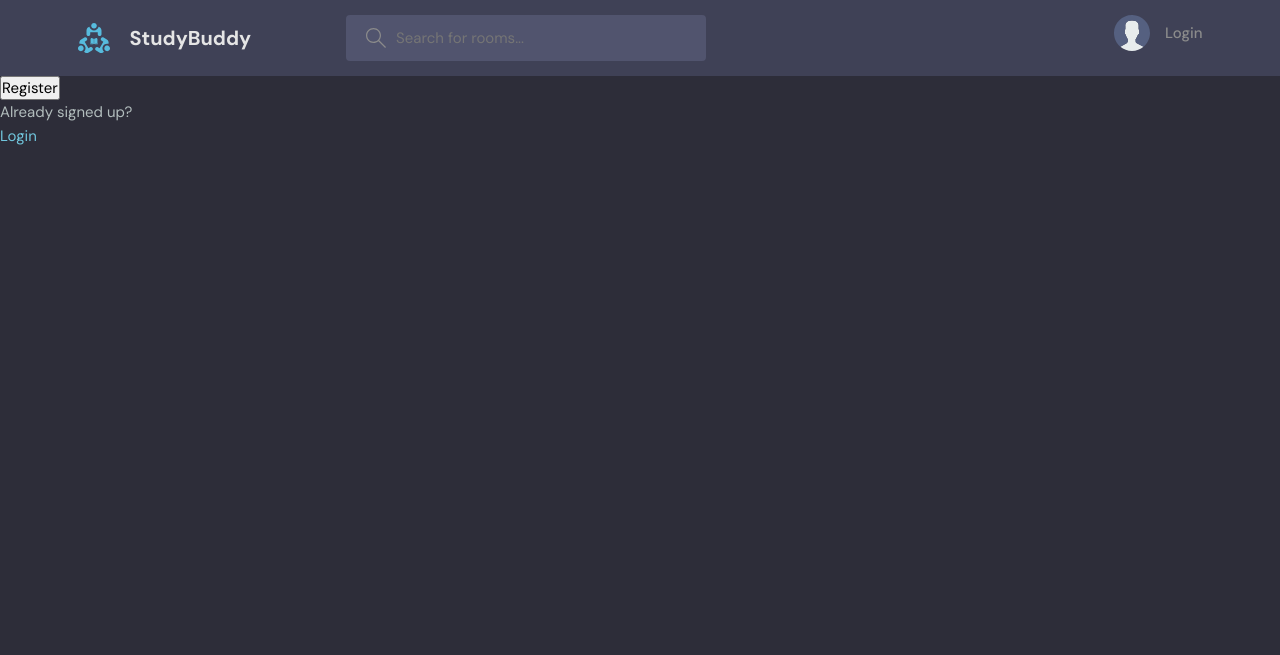
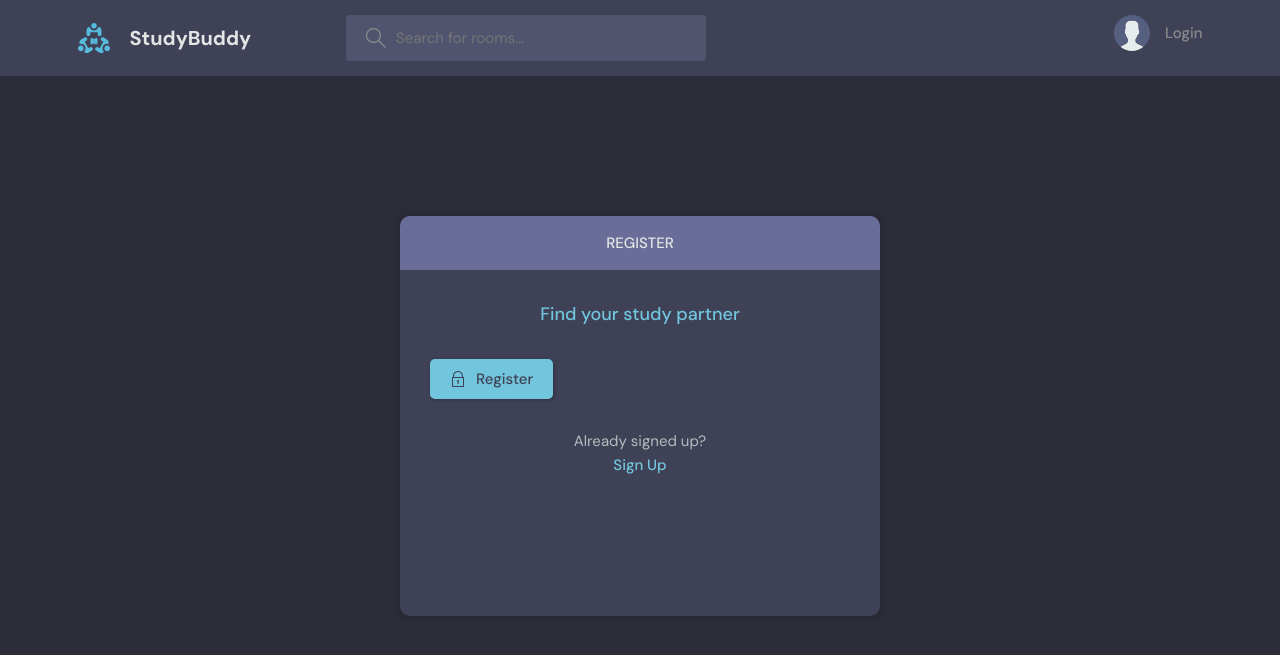
Before and after one commit to ramirocastro1995/djangoapp-studybud, a Django app: template base/templates/base/login_register.html in a window 1280 px wide. Shown: the top 655 px of the page. Run offline with Django 4.2, Linux system fonts and the light colour scheme; the template is opened without the code that fills it, so the values that code supplies are empty.

Commit message:
profile user and fixes

```diff
--- a/base/templates/base/login_register.html
+++ b/base/templates/base/login_register.html
@@ -1,37 +1,112 @@
 {% extends 'main.html' %}
 
 {% block content %}
+    <main class="auth layout">
 
-{% if page == 'login' %}
-<div>
-    <form method="POST" action="">
-        {% csrf_token %}
-        <label>Username:</label>
-        <input type = "text" name="username" placeholder="Enter Username"/>
+      {% if page == 'login' %}
+      <div class="container">
+        <div class="layout__box">
+          <div class="layout__boxHeader">
+            <div class="layout__boxTitle">
+              <h3>Login</h3>
+            </div>
+          </div>
+          <div class="layout__body">
+            <h2 class="auth__tagline">Find your study partner</h2>
 
-        <label>Password:</label>
-        <input type="password" name="password" placeholder="Enter Password"/>
+            <form class="form" action="" method = "POST">
+              {% csrf_token %}
+              <div class="form__group form__group">
+                <label for="room_name">Username</label>
+                <input id="username" name="username" type="text" placeholder="e.g. dennis_ivy" />
+              </div>
+              <div class="form__group">
+                <label for="password">Password</label>
+                <input
+                  id="password"
+                  name="password"
+                  type="password"
+                  placeholder="&bull;&bull;&bull;&bull;&bull;&bull;&bull;&bull;"
+                />
+              </div>
 
-        <input type = "submit" value="Login"/>
+              <button class="btn btn--main" type="submit">
+                <svg
+                  version="1.1"
+                  xmlns="http://www.w3.org/2000/svg"
+                  width="32"
+                  height="32"
+                  viewBox="0 0 32 32"
+                >
+                  <title>lock</title>
+                  <path
+                    d="M27 12h-1v-2c0-5.514-4.486-10-10-10s-10 4.486-10 10v2h-1c-0.553 0-1 0.447-1 1v18c0 0.553 0.447 1 1 1h22c0.553 0 1-0.447 1-1v-18c0-0.553-0.447-1-1-1zM8 10c0-4.411 3.589-8 8-8s8 3.589 8 8v2h-16v-2zM26 30h-20v-16h20v16z"
+                  ></path>
+                  <path
+                    d="M15 21.694v4.306h2v-4.306c0.587-0.348 1-0.961 1-1.694 0-1.105-0.895-2-2-2s-2 0.895-2 2c0 0.732 0.413 1.345 1 1.694z"
+                  ></path>
+                </svg>
 
-    </form>
-    <p>havent signed up yet?</p>
-    <a href = "{% url 'register' %}">Sign up</a>
-</div>
+                Login
+              </button>
+            </form>
 
-{% else %}
+            <div class="auth__action">
+              <p>Haven't signed up yet?</p>
+              <a href="{% url 'register' %}" class="btn btn--link">Sign Up</a>
+            </div>
+          </div>
+        </div>
+      </div>
+      {% else %}
+      <div class="container">
+        <div class="layout__box">
+          <div class="layout__boxHeader">
+            <div class="layout__boxTitle">
+              <h3>Register</h3>
+            </div>
+          </div>
+          <div class="layout__body">
+            <h2 class="auth__tagline">Find your study partner</h2>
 
-<div>
-    <form method="POST" action="">
-        {% csrf_token %}
-        {{form.as_p}}
+            <form class="form" action="" method = "POST">
+              {% csrf_token %}
 
-        <input type = "submit" value="Register"/>
-    </form>
-    <p>Already signed up?</p>
-    <a href = "{% url 'login' %}">Login</a>
-</div>
+              {% for field in form %}
+              <div class="form__group form__group">
+                <label for="room_name">{{field.label}}</label>
+                {{field}}
+              </div>
+              {% endfor %}
 
-{% endif %}
+              <button class="btn btn--main" type="submit">
+                <svg
+                  version="1.1"
+                  xmlns="http://www.w3.org/2000/svg"
+                  width="32"
+                  height="32"
+                  viewBox="0 0 32 32"
+                >
+                  <title>lock</title>
+                  <path
+                    d="M27 12h-1v-2c0-5.514-4.486-10-10-10s-10 4.486-10 10v2h-1c-0.553 0-1 0.447-1 1v18c0 0.553 0.447 1 1 1h22c0.553 0 1-0.447 1-1v-18c0-0.553-0.447-1-1-1zM8 10c0-4.411 3.589-8 8-8s8 3.589 8 8v2h-16v-2zM26 30h-20v-16h20v16z"
+                  ></path>
+                  <path
+                    d="M15 21.694v4.306h2v-4.306c0.587-0.348 1-0.961 1-1.694 0-1.105-0.895-2-2-2s-2 0.895-2 2c0 0.732 0.413 1.345 1 1.694z"
+                  ></path>
+                </svg>
 
+                Register
+              </button>
+            </form>
+
+            <div class="auth__action">
+              <p>Already signed up?</p>
+              <a href="{% url 'login' %}" class="btn btn--link">Sign Up</a>
+            </div>
+          </div>
+        </div>
+      </div>
+      {% endif %}
+    </main>
 {% endblock content %}
--- a/base/templates/base/room.html
+++ b/base/templates/base/room.html
@@ -115,7 +115,10 @@
             </div>
           </div>
           <div class="room__message">
-            <form action="#"><input name="" placeholder="Write your message here..." /></form>
+            <form action="" method = "POST">
+              {% csrf_token %}
+
+              <input name="body" placeholder="Write your message here..." /></form>
           </div>
         </div>
         <!-- Room End -->
```
Also changed, not shown: base/templates/base/delete.html (+33 -6 lines), base/templates/base/delete_old.html (added, +13 -0 lines), base/templates/base/login_register_old.html (added, +37 -0 lines), db.sqlite3.
